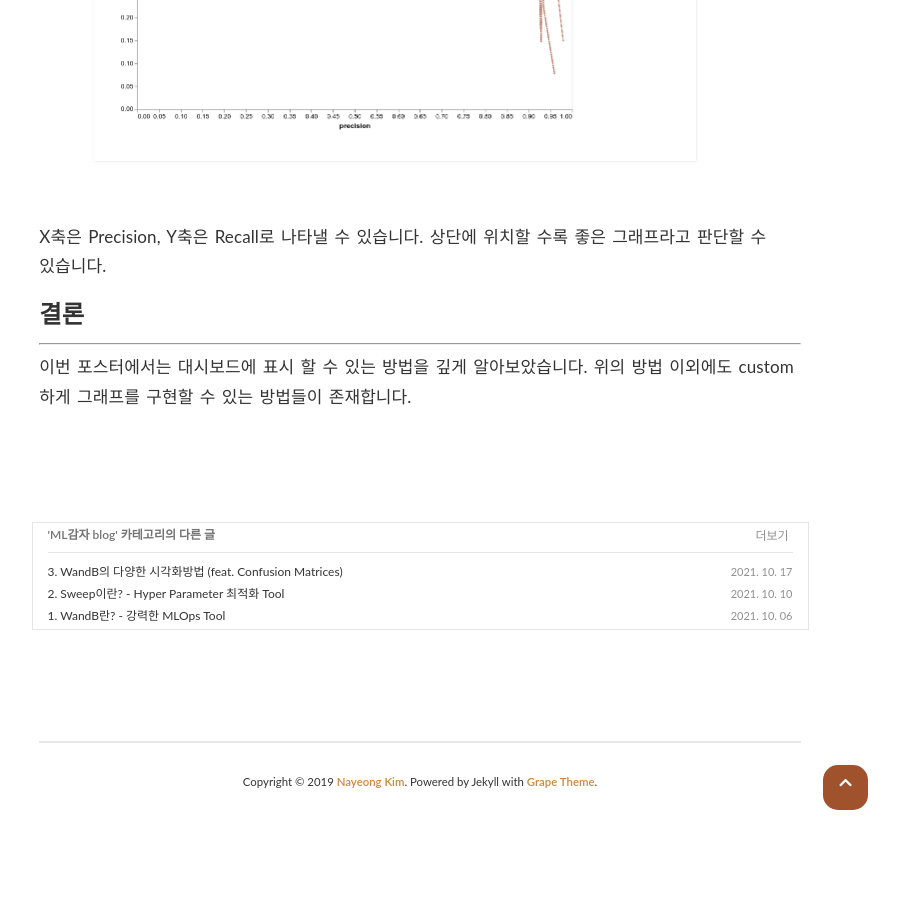
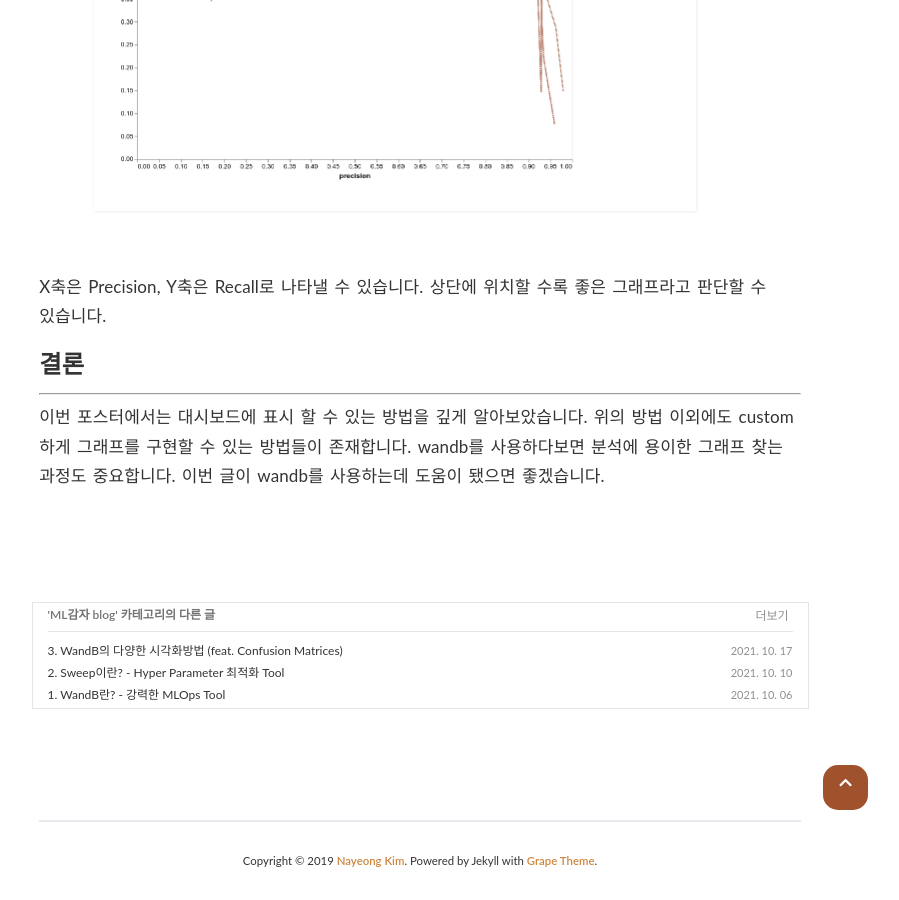
Before and after one commit to PEBpung/PEBpung.github.io, a Jekyll site: the page built from _posts/2021-10-17-WandB-3.md, in a window 1280 px wide and 900 px high, scrolled down 8028 px. Shown: the whole window, without its empty margins (220-1119 px from the left). Built offline with Jekyll 4.4.1, drawn with Linux system fonts in a browser that asks for light colours; nearby versions of some CDN libraries; some web fonts are replaced; comment, search, counter and statistics services are not loaded; before the commit the page ends 8848 px from its top, so only the background shows below that; some of the changed text lies outside the part shown.

Commit message:
[Update] wandb-3

````diff
--- a/_posts/2021-10-17-WandB-3.md
+++ b/_posts/2021-10-17-WandB-3.md
@@ -158,7 +158,9 @@
 - 코드
 
     ```python
-    wandb.log({"Confusion Matrix" : wandb.plot.confusion_matrix(preds=best_all_preds, y_true=best_all_labels, class_names=classes_name)})
+    wandb.log({
+        "Confusion Matrix" :wandb.plot.confusion_matrix(preds=best_all_preds,\
+                            y_true=best_all_labels, class_names=classes_name)})
     ```
 
 - 시각화
@@ -185,4 +187,4 @@
 
 ---
 
-이번 포스터에서는 대시보드에 표시 할 수 있는 방법을 깊게 알아보았습니다. 위의 방법 이외에도 custom 하게 그래프를 구현할 수 있는 방법들이 존재합니다.
+이번 포스터에서는 대시보드에 표시 할 수 있는 방법을 깊게 알아보았습니다. 위의 방법 이외에도 custom 하게 그래프를 구현할 수 있는 방법들이 존재합니다. wandb를 사용하다보면 분석에 용이한 그래프 찾는 과정도 중요합니다. 이번 글이 wandb를 사용하는데 도움이 됐으면 좋겠습니다.
````
